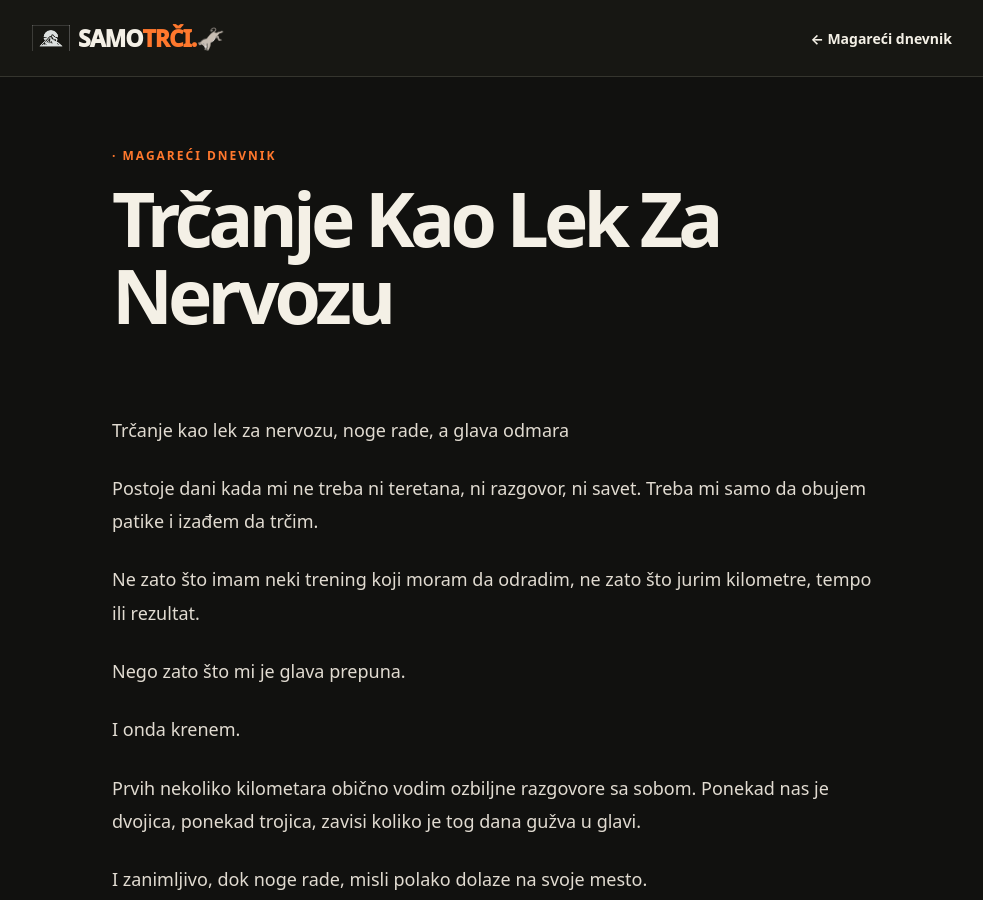
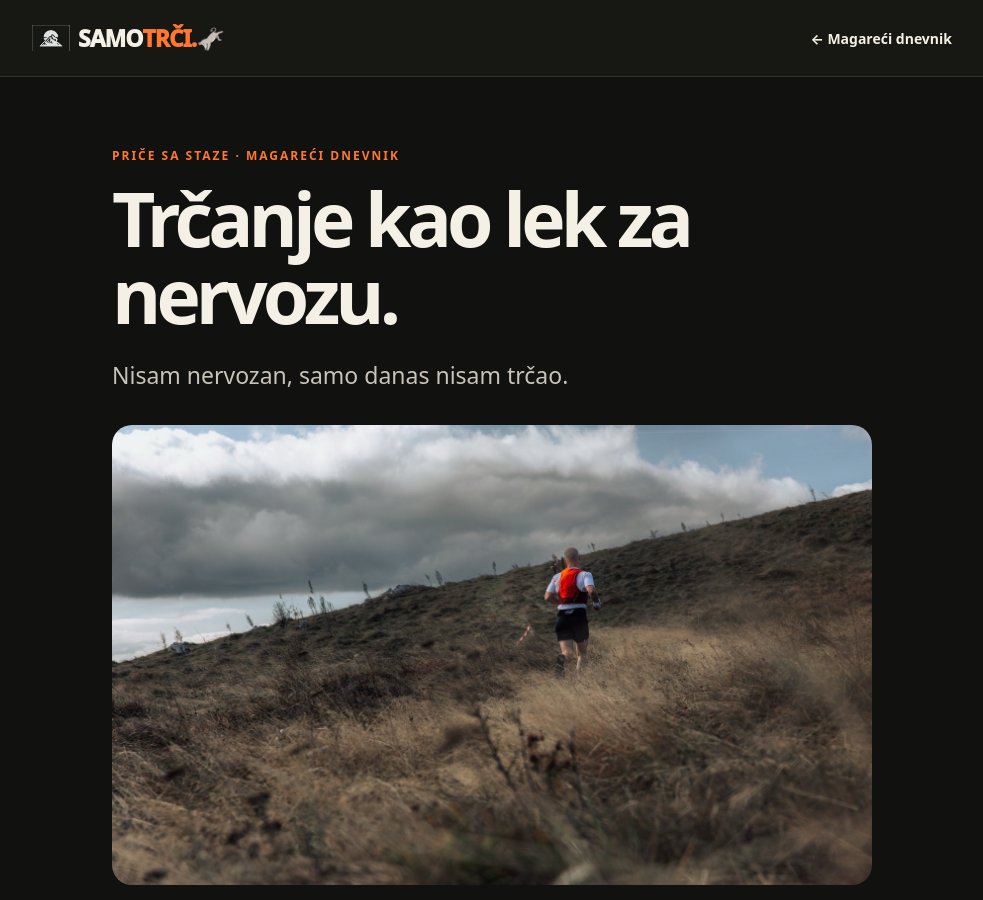
Before and after one commit to samotrci/samotrci.github.io, a Jekyll site: the page built from _posts/2026-11-22-trčanje-kao-lek-za-nervozu.md, in a window 1280 px wide and 900 px high. Shown: the whole window, without its empty margins (148-1131 px from the left). Built offline with Jekyll 4.4.1, drawn with Linux system fonts in a browser that asks for light colours; our own code applies the rules of GitHub Pages for plain Markdown files.

Commit message:
Add front matter to 'Trčanje kao lek za nervozu' post
Added front matter to the post for layout, title, category, description, and image.

```diff
--- a/_posts/2026-11-22-trčanje-kao-lek-za-nervozu.md
+++ b/_posts/2026-11-22-trčanje-kao-lek-za-nervozu.md
@@ -1,4 +1,10 @@
-
+---
+layout: post
+title: "Trčanje kao lek za nervozu. "
+category: "Priče sa staze"
+description: "Nisam nervozan, samo danas nisam trčao."
+image: "/images/IMG_9645.jpg"
+---
 
 
 
```
